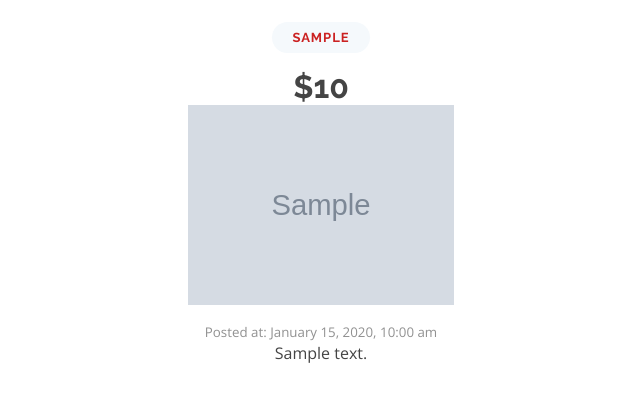
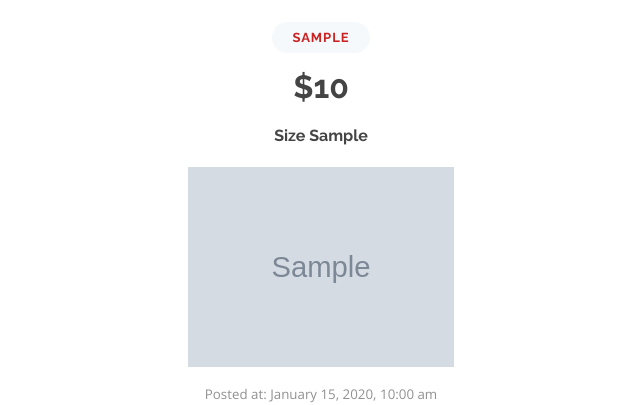
Before and after one commit to cjmpena/ShoeBuzz-Store-Website-PHP, a PHP site: page /fullpost.php?id=1 in a window 1280 px wide. Shown: the part 106-511 px from the top of the page, without its empty margins (319-959 px from the left). Run offline with PHP 8.4, Linux system fonts and the light colour scheme; tables that the repository leaves empty or names only in its code hold one stand-in row (values such as "Sample post"); grey boxes marked "Sample" are stand-in pictures.

Commit message:
Update fullpost.php
Fullpost.php allows for the user to view the shoes individually if content is over 200 characters or by searching for a certain shoe. Since shoe size is a new column addition to the database I added it to fullpost.php so users can see the size of the shoe after a search or if they are viewing the full post.

```diff
--- a/fullpost.php
+++ b/fullpost.php
@@ -65,6 +65,7 @@
         <div class="blog_post">
             <br><h2><a href="edit.php?id=<?= $shoes['id'] ?>"><?= $shoes['headline'] ?></a></h2>
             <h3>$<?= $shoes['price'] ?></h3>
+            <h4>Size <?= $shoes['size'] ?></h4>
             <?php if(!empty($shoes['image'])): ?>
                 <div class="thumbnail-container">
                     <img class="shoe-thumbnail" src="uploads/<?= $shoes['image'] ?>" alt="<?= $shoes['headline'] ?>">
```
